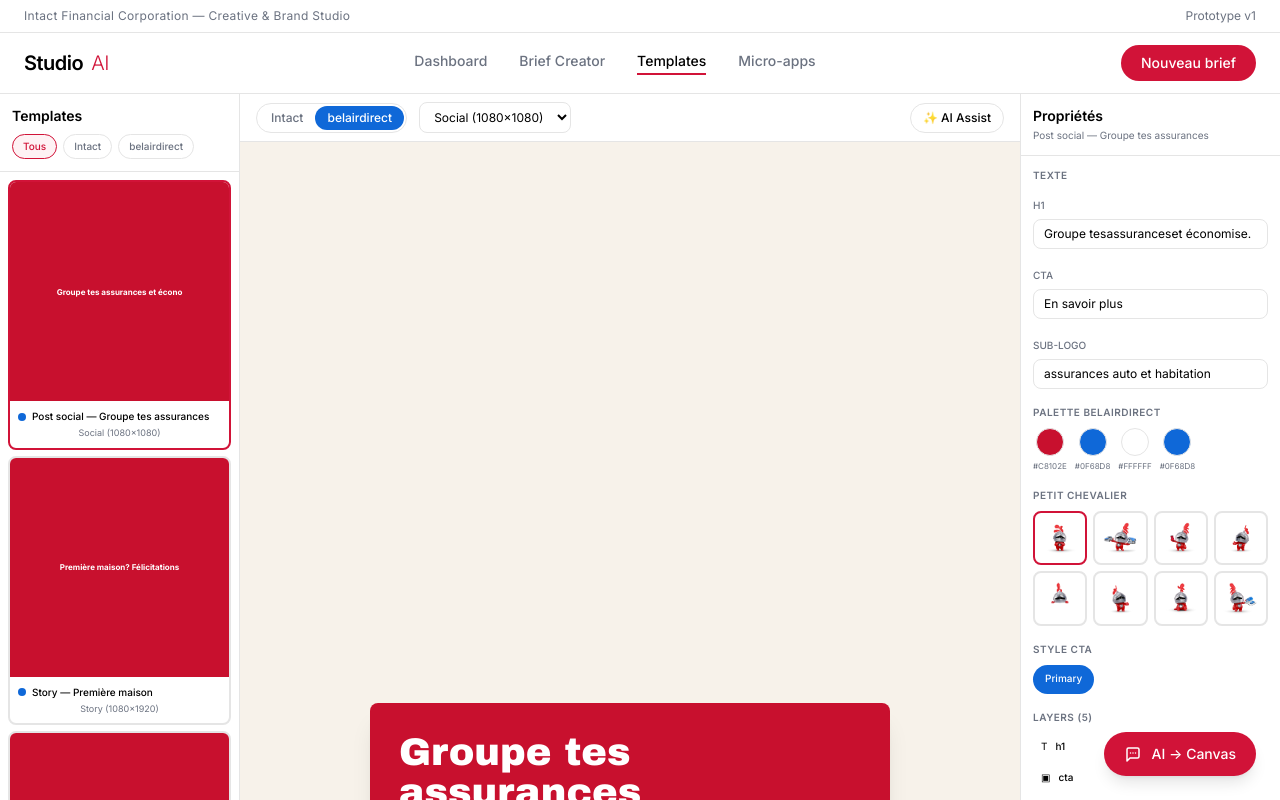
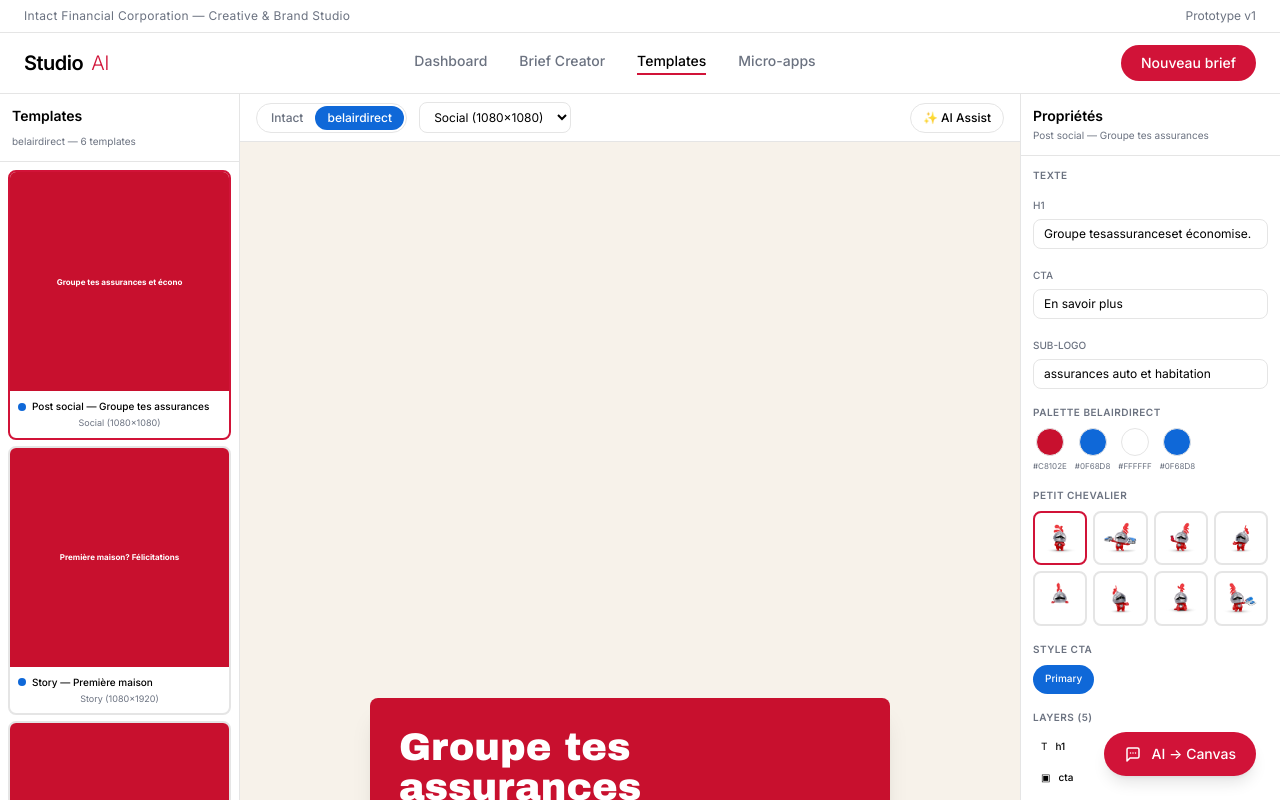
Before and after one commit to GuiPerron/intactstudio, a Next.js app: page /hub/templates in a window 1280 px wide. Shown: the top 800 px of the page. Built offline with nearby package versions, Linux system fonts and the light colour scheme.

Commit message:
Fix build — remove unused filter, belairdirect only

```diff
--- a/src/app/hub/templates/page.tsx
+++ b/src/app/hub/templates/page.tsx
@@ -20,7 +20,6 @@
   const [activeFormat, setActiveFormat] = useState<FormatKey>(TEMPLATES[0].format);
   const [editedLayers, setEditedLayers] = useState<Record<string, Record<string, string>>>({});
   const [editingLayerId, setEditingLayerId] = useState<string | null>(null);
-  const filterBrand: "all" | BrandKey = "all";
   const [aiTemplate, setAiTemplate] = useState<Template | null>(null);
   const canvasRef = useRef<HTMLDivElement>(null);
 
@@ -92,9 +91,7 @@
   const scaleY = maxPreviewH / format.height;
   const scale = Math.min(scaleX, scaleY, 0.55);
 
-  const filteredTemplates = filterBrand === "all"
-    ? TEMPLATES
-    : TEMPLATES.filter((t) => t.brand === filterBrand);
+  const filteredTemplates = TEMPLATES;
 
   // Get brand-aware layer style
   const getLayerStyle = (layer: Layer) => {
@@ -124,22 +121,7 @@
         <div className="w-[240px] border-r border-[var(--platform-border)] bg-white overflow-y-auto shrink-0">
           <div className="p-3 border-b border-[var(--platform-border)]">
             <h2 className="text-sm font-semibold mb-2">Templates</h2>
-            <div className="flex gap-1.5">
-              {(["all", "intact", "belairdirect"] as const).map((f) => (
-                <button
-                  key={f}
-                  onClick={() => setFilterBrand(f)}
-                  className="rounded-full px-2.5 py-1 text-[10px] font-medium border transition-colors"
-                  style={{
-                    borderColor: filterBrand === f ? "var(--platform-accent)" : "var(--platform-border)",
-                    backgroundColor: filterBrand === f ? "#FEF2F4" : "white",
-                    color: filterBrand === f ? "var(--platform-accent)" : "var(--platform-muted)",
-                  }}
-                >
-                  {f === "all" ? "Tous" : f === "intact" ? "Intact" : "belairdirect"}
-                </button>
-              ))}
-            </div>
+            <p className="text-[10px] text-[var(--platform-muted)]">belairdirect — 6 templates</p>
           </div>
 
           <div className="p-2 space-y-1.5">
```
